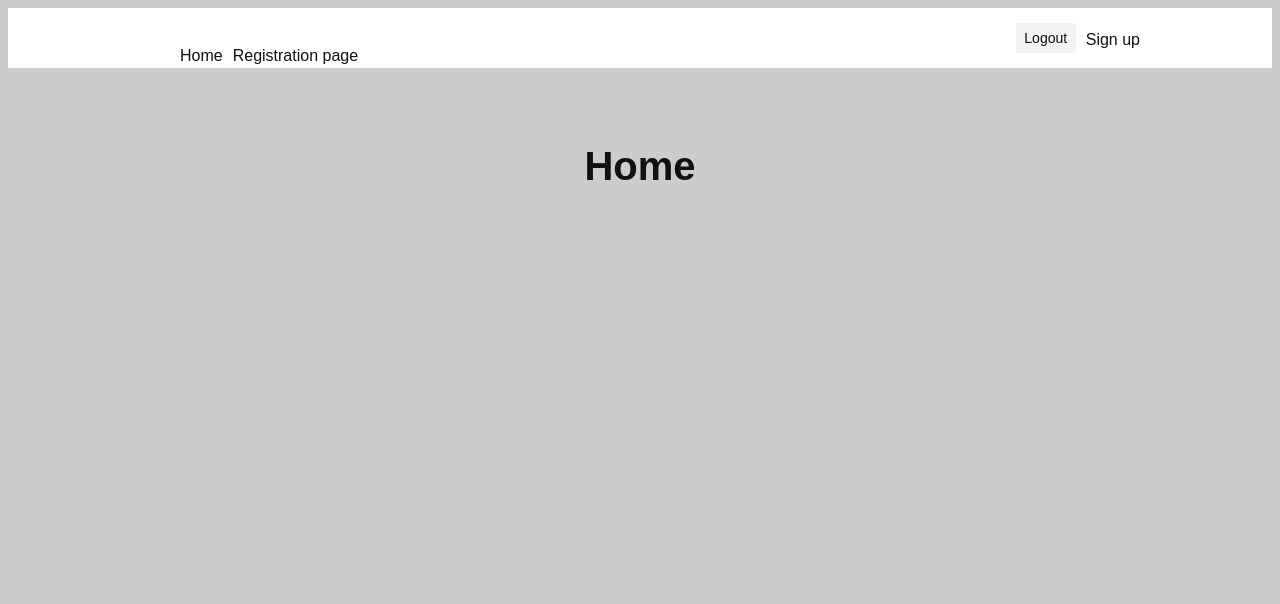
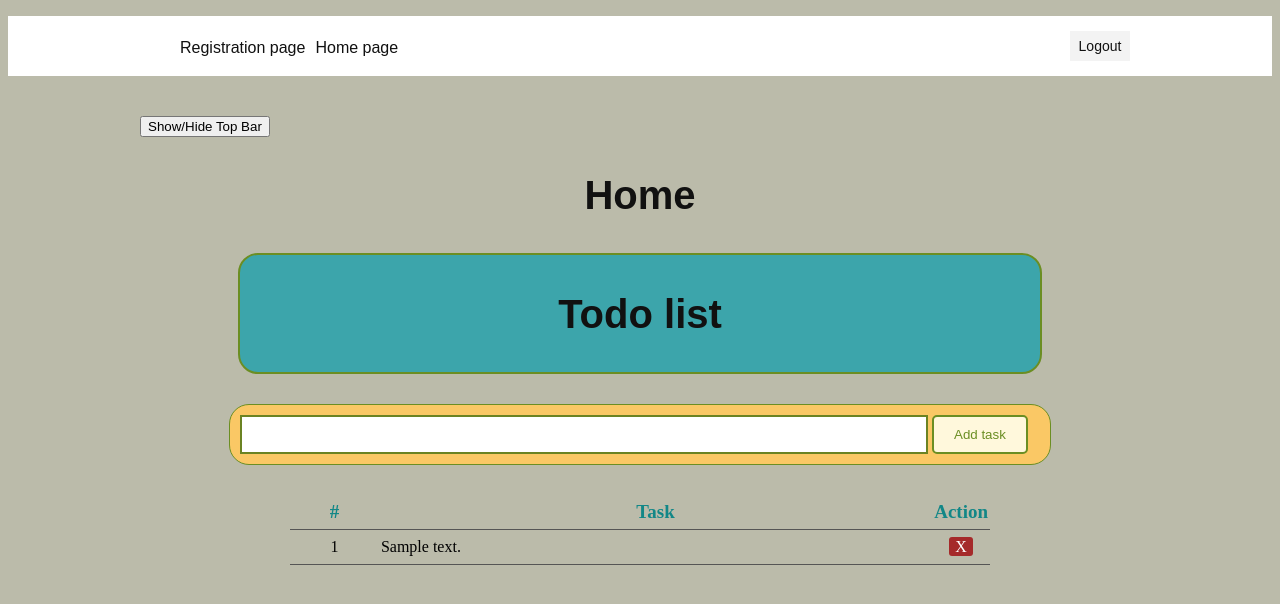
Before and after one commit to acoooo/to-do-list, a PHP site: page /home.php in a window 1280 px wide. Shown: the top 604 px of the page. Run offline with PHP 8.4, Linux system fonts and the light colour scheme; the visitor is signed in with stand-in values (Sample User, id 1); tables that the repository leaves empty or names only in its code hold one stand-in row (values such as "Sample post").

Commit message:
Added helper, changed header, added update option to task page

```diff
--- a/ToDoList/footer.php
+++ b/ToDoList/footer.php
@@ -1,2 +1,13 @@
+<script>
+function openClose() {
+    var x = document.getElementById("navigationPanel");
+    if (x.style.display === "none") {
+        x.style.display = "block";
+    } else {
+        x.style.display = "none";
+    }
+}
+</script>
+
 </body>
 </html>
--- a/ToDoList/header.php
+++ b/ToDoList/header.php
@@ -7,18 +7,18 @@ session_start();
 <head>
     <meta charset="utf-8" />
     <meta http-equiv="X-UA-Compatible" content="IE=edge">
-    <title>Registration page</title>
+    <title>To do list</title>
     <meta name="viewport" content="width=device-width, initial-scale=1">
     <link rel="stylesheet" type="text/css" media="screen" href="main.css" />
     <script src="main.js"></script>
 </head>
 <body>
     <header>
-        <nav>
+        <nav id="navigationPanel">
             <div class="main-wrapper">
                 <ul>
-                    <li><a href="home.php">Home</a></li>
                     <li><a href="signup.php">Registration page</a></li>
+                    <li><a href="home.php">Home page</a></li>
                 </ul>
                 <div class="nav-login">
 
@@ -32,11 +32,11 @@ session_start();
                             <input type="text" name="username" placeholder="Username/email">
                             <input type="password" name="password" placeholder="Password">
                             <button type="submit" name="submit">Login</button>
+                            <!--<a href="signup.php">Sign up</a>-->
                         </form>';
-                        }
+                      };
+                    ?>
 
-                        ?>
-                    <a href="signup.php">Sign up</a>
                 </div>
             </div>
         </nav>
--- a/ToDoList/home.php
+++ b/ToDoList/home.php
@@ -2,8 +2,17 @@
 
     <section class="main-container">
         <div class="main-wrapper">
+          <button type="button" name="button" onclick="openClose()">Show/Hide Top Bar</button>
             <h2>Home</h2>
+            <?php
+            if (isset($_SESSION['username'])){
+                include 'task.php' ;
+                $error="";
+            } else {
+              echo "<h2>Please login to add your task to the list</h2>";
+            };
+            ?>
         </div>
     </section>
 
-    <?php include_once 'footer.php' ?>
+<?php include_once 'footer.php' ?>
--- a/ToDoList/includes/dbh.inc.php
+++ b/ToDoList/includes/dbh.inc.php
@@ -2,7 +2,7 @@
 
 $dbServerName="localhost";
 $dbUsername="root";
-$dbPassword="medonja";
+$dbPassword="password";
 $dbName="todolist";
 
 $dbConnection = mysqli_connect($dbServerName, $dbUsername, $dbPassword, $dbName);
--- a/ToDoList/includes/login.inc.php
+++ b/ToDoList/includes/login.inc.php
@@ -18,6 +18,7 @@
         } else {
             $sql = "SELECT * FROM users WHERE user_username='$username' OR user_email='$username';";
             $result = mysqli_query($dbConnection, $sql);
+            mysqli_close($dbConnection);
             $resultCheck = mysqli_num_rows($result);
             //print_r($resultCheck);
             if ($resultCheck < 1){
--- a/ToDoList/includes/signup.inc.php
+++ b/ToDoList/includes/signup.inc.php
@@ -29,7 +29,7 @@ if (!isset($_POST['submit'])) {
                     header("Location: ../signup.php?signup=email");
                     exit();
                 } else {
-                    $sql = "SELECT * FROM users WHERE user_username='$username' OR user_password='$pass1';";
+                    $sql = "SELECT * FROM users WHERE user_username='$username';";
                     $result = mysqli_query($dbConnection, $sql);
                     $queryCheck = mysqli_num_rows($result);
                     if ($queryCheck > 0) {
@@ -39,6 +39,7 @@ if (!isset($_POST['submit'])) {
                         $hashedPassword=password_hash($pass1, PASSWORD_DEFAULT);
                         $sql = "INSERT INTO users (user_username, user_email, user_password) VALUES ('$username', '$email', '$hashedPassword');";
                         mysqli_query($dbConnection, $sql);
+                        mysqli_close($dbConnection);
                         header("Location: ../signup.php?signup=success");
                         exit();
                     }
--- a/ToDoList/main.css
+++ b/ToDoList/main.css
@@ -10,16 +10,18 @@ header nav {
 }
 
 body {
-    background-color: #ccc;
+    background-color: #bba;
 }
 
 a {
     text-decoration: none;
 }
 
+/*
+*You need to google this one, something is wrong.
 header nav ul {
     float: left;
-}
+}*/
 
 header nav ul li {
     float: left;
@@ -125,6 +127,7 @@ header .nav-login a {
     width: 30%;
     height: 40px;
     margin: 0 auto;
+    margin-top: 20px;
     border: none;
     background-color: #222;
     font-family: Arial, Helvetica, sans-serif;
@@ -136,3 +139,95 @@ header .nav-login a {
 .signup-form button:hover {
     background-color: #444;
 }
+
+.task-heading {
+    width: 80%;
+    margin: 30px auto;
+    text-align: center;
+    color: #6B8E23;
+    background: #3ca5ab;
+    border: 2px solid #6B8E23;
+    border-radius: 20px;
+}
+.task-form {
+    width: 80%;
+    margin: 30px auto;
+    border-radius: 20px;
+    padding: 10px;
+    background: #fac865;
+    border: 1px solid #6b8e23;
+}
+
+.task-input {
+    width: 83%;
+    height: 15px;
+    padding: 10px;
+    /*margin-top: 10px;*/
+    border: 2px solid #6b8323;
+}
+
+.task-button {
+    height: 39px;
+    background: #fff8dc;
+    color: #6b8e23;
+    border: 2px solid #6b8e23;
+    border-radius: 5px;
+    padding: 5px 20px;
+}
+
+table {
+  width: 70%;
+  margin: 30px auto;
+  border-collapse: collapse;
+}
+
+tr {
+  border-bottom: 1px solid #555;
+  text-align: center;
+}
+
+th {
+  font-size: 19px;
+  color: #128787;
+}
+
+th, td {
+  border: none;
+  height: 30px;
+  padding: 2px;
+}
+
+tr:hover {
+  background: #e9e9e9;
+}
+
+.task {
+  text-align: left;
+}
+
+.delete {
+  text-align: center;
+  width: 50px;
+}
+
+.delete a {
+  color: white;
+  background: #a52a2a;
+  padding: 1px 6px;
+  border-radius: 3px;
+  text-decoration: none;
+}
+
+form p {
+    padding-bottom: 10px;
+}
+.error {
+    color: red;
+    text-align: center;
+    font-size: 20px;
+}
+.success {
+    color: green;
+    text-align: center;
+    font-size: 20px;
+}
--- /dev/null
+++ b/ToDoList/task.php
@@ -0,0 +1,82 @@
+<?php
+  session_start();
+  include_once ('includes/dbh.inc.php');
+//  include_once ('includes/dbh.inc.php');
+//  $dbServerName="localhost";
+//  $dbUsername="root";
+//  $dbPassword="password";
+//  $dbName="todolist";
+
+//  $dbConnection = mysqli_connect($dbServerName, $dbUsername, $dbPassword, $dbName);
+
+//  if (!$dbConnection) {
+//      die("Connection failed: " . mysqli_connect_error());
+//  }
+//  echo "Connected successfully";
+
+
+  if (isset($_POST['submit'])){
+    $task = ($_POST['task']);
+    $uid = $_SESSION['id'];
+    if (empty($task)) {
+      header('Location:home.php?task=empty');
+    } else {
+      $qry = "INSERT INTO tasks (task_text, user_id) VALUES ('$task','$uid');";
+      mysqli_query($dbConnection, $qry);
+      header('Location:home.php?list=updated');
+      }
+    }
+  $user_id = $_SESSION['id'];
+  $query="SELECT * FROM tasks WHERE user_id='$user_id';";
+    $user_tasks=mysqli_query($dbConnection, $query);
+
+  //How to delete the task
+  if (isset($_GET['delete_task'])){
+    $task_id = $_GET['delete_task'];
+    $delete_task= "DELETE FROM tasks WHERE task_id=$task_id";
+    mysqli_query($dbConnection, $delete_task);
+    header('Location:home.php?list=updated');
+  }
+
+?>
+
+<div class="task-heading">
+    <h2>Todo list</h2>
+</div>
+
+<form class="task-form" action="task.php" method="post">
+  <?php
+    $url="http://$_SERVER[HTTP_HOST]$_SERVER[REQUEST_URI]";
+    if (strpos($url, "task=empty") == true) {
+      echo "<p class='error'> Please enter something in the task field!";
+    }
+    elseif (strpos($url, "list=updated") == true) {
+      echo "<p class='success'> DB field updated!";
+    }
+  ?>
+  <input type="text" name="task" class="task-input">
+  <button type="submit" name="submit" class="task-button">Add task</button>
+
+</form>
+
+<table>
+  <thead>
+    <tr>
+      <th>#</th>
+      <th>Task</th>
+      <th>Action</th>
+    </tr>
+  </thead>
+
+  <tbody>
+    <?php $i=1; while ($row=mysqli_fetch_assoc($user_tasks)) { ?>
+    <tr>
+      <td><?php echo $i;?></td>
+      <td class="task"><?php echo $row['task_text'];?></td>
+      <td class="delete">
+          <a href="task.php?delete_task=<?php echo $row['task_id'];?>">X</a>
+      </td>
+    </tr>
+    <?php $i++; }; ?>
+  </tbody>
+</table>
```
Also changed, not shown: ToDoList/extras/helper.php (added, +33 -0 lines), ToDoList/signup.php (+18 -0 lines).
